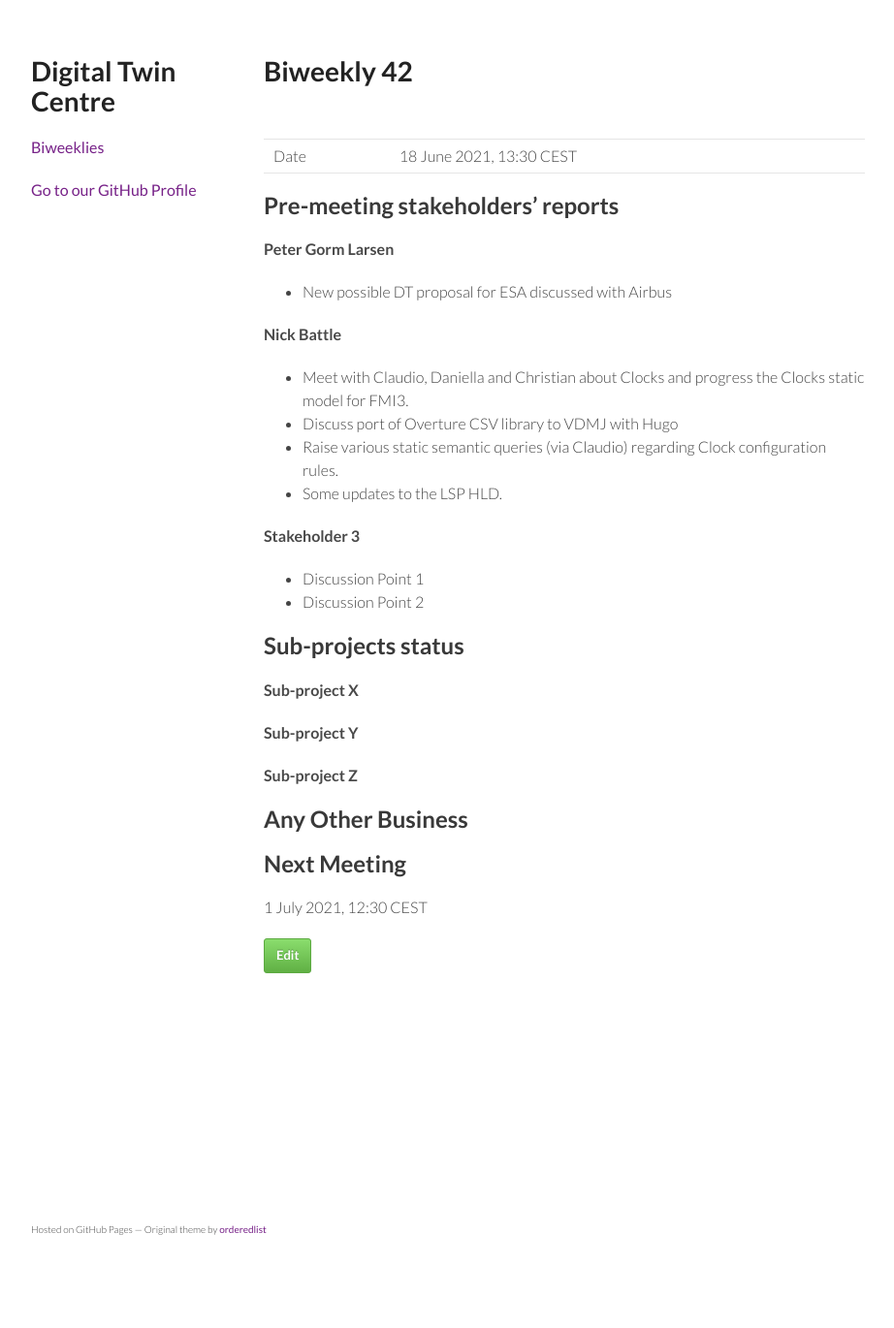
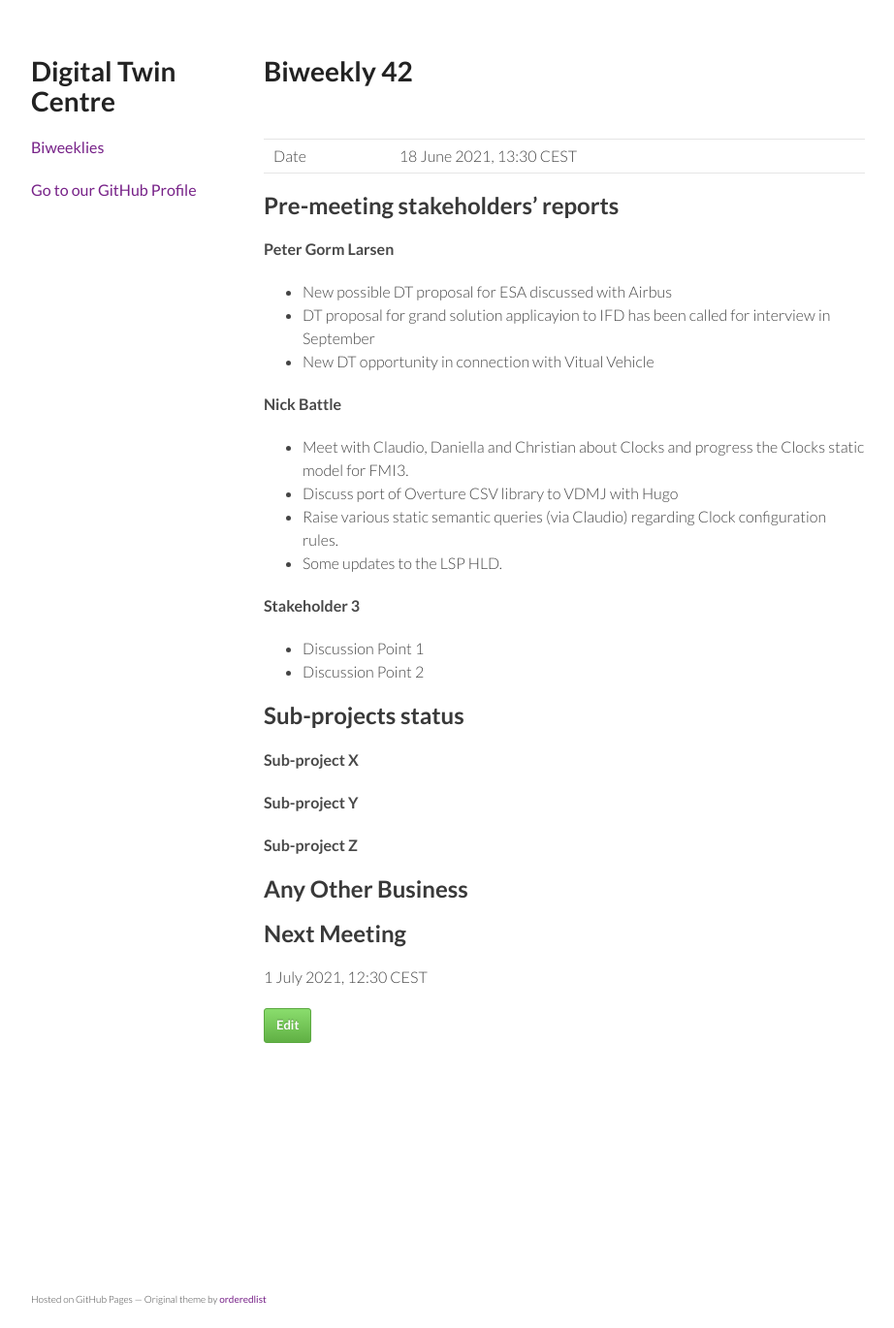
Before and after one commit to digitaltwincentre/digitaltwincentre.github.io, a Jekyll site: the page built from _biweeklies/Biweekly-42.md, in a window 1280 px wide. Shown: the whole page at 97% size, without its empty margins (178-1100 px from the left). Built offline with Jekyll 4.4.1, drawn with Linux system fonts in a browser that asks for light colours; nearby versions of some CDN libraries; before the commit the page ends 1298 px from its top, so only the background shows below that.

Commit message:
Update Biweekly-42.md

```diff
--- a/_biweeklies/Biweekly-42.md
+++ b/_biweeklies/Biweekly-42.md
@@ -22,6 +22,8 @@ date: 18 June 2021, 1330 CEST
 
 #### Peter Gorm Larsen
 * New possible DT proposal for ESA discussed with Airbus
+* DT proposal for grand solution applicayion to IFD has been called for interview in September
+* New DT opportunity in connection with Vitual Vehicle
 
 #### Nick Battle
 * Meet with Claudio, Daniella and Christian about Clocks and progress the Clocks static model for FMI3.
```
